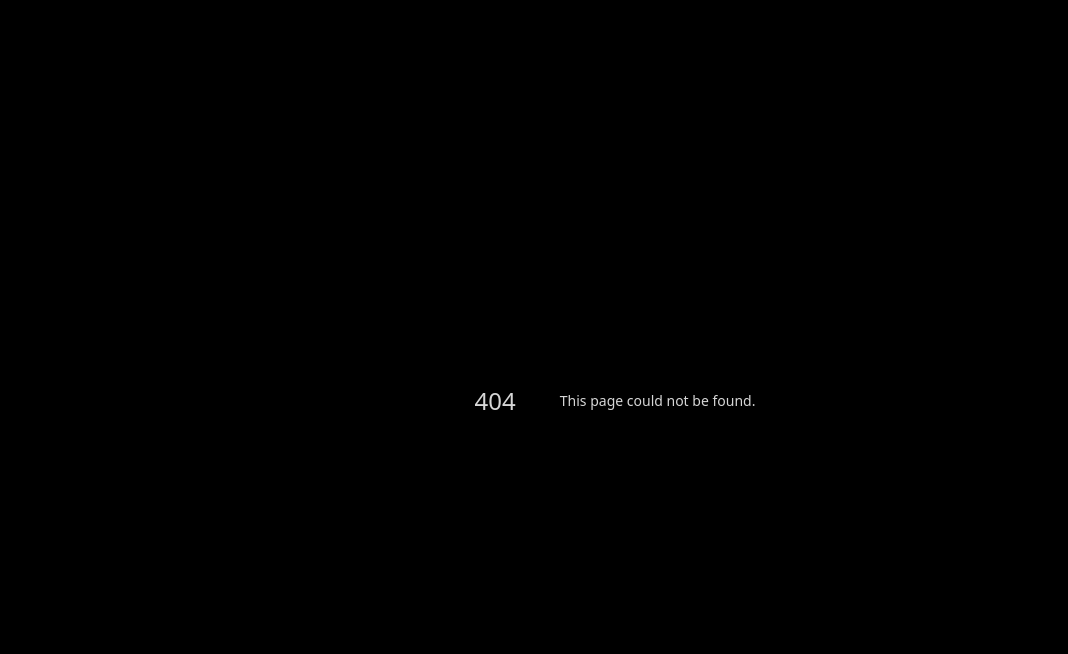
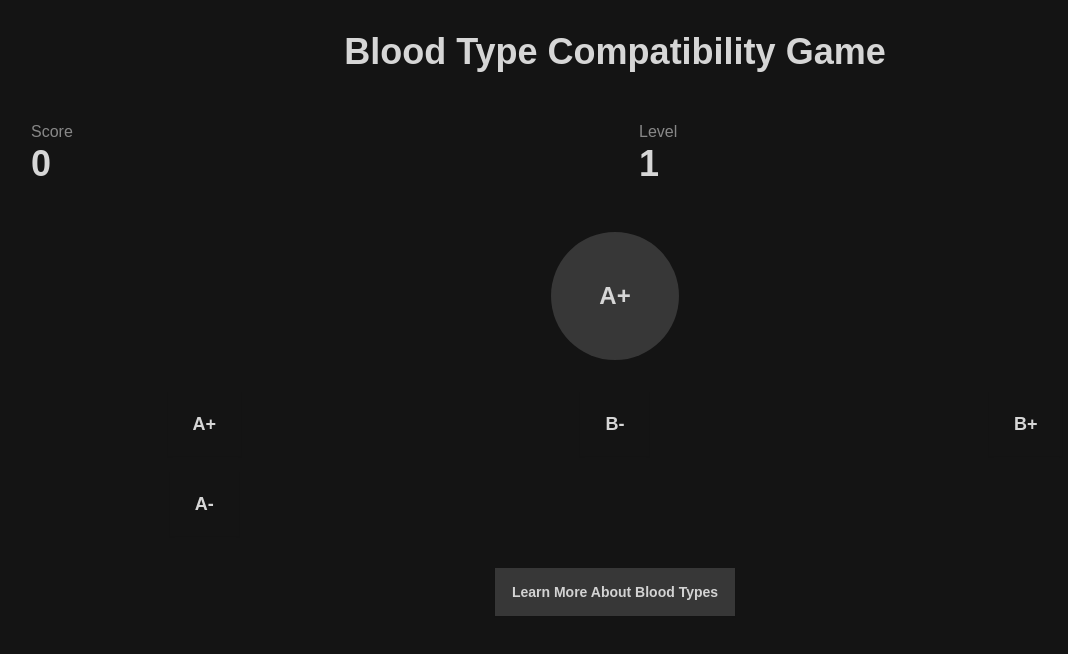
Before and after one commit to harryyking/HemoHeros, a Next.js app: page /game in a window 1280 px wide. Before the commit this address had no page. Shown: the top 654 px of the page, without its empty margins (25-1093 px from the left). Built offline with nearby package versions, Linux system fonts and the light colour scheme; a web font is replaced by a local one.

Commit message:
add game

```diff
--- /dev/null
+++ b/app/game/page.tsx
@@ -0,0 +1,128 @@
+"use client"
+
+import { useState, useEffect } from "react"
+import { motion, AnimatePresence } from "framer-motion"
+import { DndProvider } from "react-dnd"
+import { HTML5Backend } from "react-dnd-html5-backend"
+import BloodTypeDraggable from "@/components/BloodTypeDraggable"
+import BloodTypeDroppable from "@/components/BloodTypeDroppable"
+import ScoreBoard from "@/components/ScoreCard"
+import InfoModal from "@/components/InfoModal"
+
+const bloodTypes = ["A+", "A-", "B+", "B-", "AB+", "AB-", "O+", "O-"]
+
+const compatibilityMap: { [key: string]: string[] } = {
+  "A+": ["A+", "A-", "O+", "O-"],
+  "A-": ["A-", "O-"],
+  "B+": ["B+", "B-", "O+", "O-"],
+  "B-": ["B-", "O-"],
+  "AB+": ["A+", "A-", "B+", "B-", "AB+", "AB-", "O+", "O-"],
+  "AB-": ["A-", "B-", "AB-", "O-"],
+  "O+": ["O+", "O-"],
+  "O-": ["O-"],
+}
+
+export default function BloodTypeGame() {
+  const [score, setScore] = useState(0)
+  const [currentLevel, setCurrentLevel] = useState(1)
+  const [draggableTypes, setDraggableTypes] = useState<string[]>([])
+  const [droppableType, setDroppableType] = useState("")
+  const [showModal, setShowModal] = useState(false)
+
+  useEffect(() => {
+    startNewRound()
+  }, []) // Removed unnecessary dependency: currentLevel
+
+  const startNewRound = () => {
+    const recipient = bloodTypes[Math.floor(Math.random() * bloodTypes.length)]
+    setDroppableType(recipient)
+    const compatibleTypes = compatibilityMap[recipient]
+    const incompatibleTypes = bloodTypes.filter((type) => !compatibleTypes.includes(type))
+
+    let options: string[] = []
+    if (currentLevel === 1) {
+      options = [...compatibleTypes.slice(0, 2), ...incompatibleTypes.slice(0, 2)]
+    } else if (currentLevel === 2) {
+      options = [...compatibleTypes.slice(0, 3), ...incompatibleTypes.slice(0, 3)]
+    } else {
+      options = [...compatibleTypes, ...incompatibleTypes]
+    }
+
+    setDraggableTypes(shuffleArray(options.slice(0, 6)))
+  }
+
+  const shuffleArray = (array: string[]) => {
+    for (let i = array.length - 1; i > 0; i--) {
+      const j = Math.floor(Math.random() * (i + 1))
+      ;[array[i], array[j]] = [array[j], array[i]]
+    }
+    return array
+  }
+
+  const handleDrop = (item: { type: string }) => {
+    if (compatibilityMap[droppableType].includes(item.type)) {
+      setScore((prevScore) => prevScore + 10)
+      if (score + 10 >= currentLevel * 50 && currentLevel < 3) {
+        setCurrentLevel((prevLevel) => prevLevel + 1)
+      }
+    } else {
+      setScore((prevScore) => Math.max(0, prevScore - 5))
+    }
+    startNewRound()
+  }
+
+  return (
+    <DndProvider backend={HTML5Backend}>
+      <div className="min-h-screen bg-base-200 p-8">
+        <motion.h1
+          className="text-4xl font-bold text-center mb-8"
+          initial={{ opacity: 0, y: -50 }}
+          animate={{ opacity: 1, y: 0 }}
+          transition={{ duration: 0.5 }}
+        >
+          Blood Type Compatibility Game
+        </motion.h1>
+
+        <ScoreBoard score={score} level={currentLevel} />
+
+        <motion.div
+          className="flex justify-center mb-8"
+          initial={{ opacity: 0, scale: 0.8 }}
+          animate={{ opacity: 1, scale: 1 }}
+          transition={{ duration: 0.5 }}
+        >
+          <BloodTypeDroppable type={droppableType} onDrop={handleDrop} />
+        </motion.div>
+
+        <motion.div
+          className="grid grid-cols-3 gap-4 justify-items-center"
+          initial={{ opacity: 0, y: 50 }}
+          animate={{ opacity: 1, y: 0 }}
+          transition={{ duration: 0.5, delay: 0.2 }}
+        >
+          <AnimatePresence>
+            {draggableTypes.map((type, index) => (
+              <motion.div
+                key={type}
+                initial={{ opacity: 0, scale: 0.8 }}
+                animate={{ opacity: 1, scale: 1 }}
+                exit={{ opacity: 0, scale: 0.8 }}
+                transition={{ duration: 0.3, delay: index * 0.1 }}
+              >
+                <BloodTypeDraggable type={type} />
+              </motion.div>
+            ))}
+          </AnimatePresence>
+        </motion.div>
+
+        <div className="text-center mt-8">
+          <button className="btn btn-primary" onClick={() => setShowModal(true)}>
+            Learn More About Blood Types
+          </button>
+        </div>
+
+        <InfoModal isOpen={showModal} onClose={() => setShowModal(false)} />
+      </div>
+    </DndProvider>
+  )
+}
--- /dev/null
+++ b/components/BloodTypeDraggable.tsx
@@ -0,0 +1,32 @@
+"use client"
+import React, { useRef } from 'react';
+import { useDrag } from 'react-dnd'
+
+interface BloodTypeDraggableProps {
+  type: string
+}
+
+const BloodTypeDraggable: React.FC<BloodTypeDraggableProps> = ({ type }) => {
+  const ref = useRef<HTMLDivElement>(null)
+  const [{ isDragging }, drag] = useDrag(() => ({
+    type: 'blood',
+    item: { type },
+    collect: (monitor) => ({
+      isDragging: !!monitor.isDragging(),
+    }),
+  }))
+
+  drag(ref)
+
+  return (
+    <div
+      ref={ref}
+      className={`btn btn-lg ${isDragging ? 'opacity-50' : ''}`}
+      style={{ cursor: 'move' }}
+    >
+      {type}
+    </div>
+  )
+}
+
+export default BloodTypeDraggable
--- /dev/null
+++ b/components/BloodTypeDroppable.tsx
@@ -0,0 +1,34 @@
+"use client"
+import React, { useRef } from 'react';
+import { useDrop } from 'react-dnd'
+
+interface BloodTypeDroppableProps {
+  type: string
+  onDrop: (item: { type: string }) => void
+}
+
+const BloodTypeDroppable: React.FC<BloodTypeDroppableProps> = ({ type, onDrop }) => {
+  const ref = useRef<HTMLDivElement>(null)
+  const [{ isOver }, drop] = useDrop(() => ({
+    accept: 'blood',
+    drop: onDrop,
+    collect: (monitor) => ({
+      isOver: !!monitor.isOver(),
+    }),
+  }))
+
+  drop(ref)
+
+  return (
+    <div
+      ref={ref}
+      className={`w-32 h-32 rounded-full flex items-center justify-center text-2xl font-bold ${
+        isOver ? 'bg-primary' : 'bg-secondary'
+      }`}
+    >
+      {type}
+    </div>
+  )
+}
+
+export default BloodTypeDroppable
--- a/components/Hero.tsx
+++ b/components/Hero.tsx
@@ -9,7 +9,7 @@ const Hero = () => {
     <div className="hero min-h-screen">
   <div className="hero-content text-center">
     <div className="max-w-2xl space-y-10">
-      <h1 className="lg:text-5xl text-3xl font-bold">Become a Blood & Genotype Expert in Minutes!</h1>
+      <h1 className="lg:text-7xl text-4xl font-bold">Become a Blood & Genotype Expert in Minutes!</h1>
       <p>
       Engage with exciting challenges, match blood types, and explore genotypes in a way you've never experienced before.
       </p>
--- /dev/null
+++ b/components/InfoModal.tsx
@@ -0,0 +1,48 @@
+import { motion, AnimatePresence } from "framer-motion"
+import type React from "react" // Added import for React
+
+interface InfoModalProps {
+  isOpen: boolean
+  onClose: () => void
+}
+
+const InfoModal: React.FC<InfoModalProps> = ({ isOpen, onClose }) => {
+  return (
+    <AnimatePresence>
+      {isOpen && (
+        <motion.div
+          className="fixed inset-0 bg-black bg-opacity-50 flex items-center justify-center p-4"
+          initial={{ opacity: 0 }}
+          animate={{ opacity: 1 }}
+          exit={{ opacity: 0 }}
+        >
+          <motion.div
+            className="bg-white p-8 rounded-lg max-w-2xl w-full"
+            initial={{ scale: 0.9, opacity: 0 }}
+            animate={{ scale: 1, opacity: 1 }}
+            exit={{ scale: 0.9, opacity: 0 }}
+          >
+            <h2 className="text-2xl font-bold mb-4">Blood Type Compatibility</h2>
+            <p className="mb-4">
+              Blood type compatibility is crucial for safe blood transfusions. Here's a quick guide:
+            </p>
+            <ul className="list-disc list-inside mb-4">
+              <li>Type O- is the universal donor and can give to all blood types.</li>
+              <li>Type AB+ is the universal recipient and can receive from all blood types.</li>
+              <li>Rh-negative types can only receive Rh-negative blood.</li>
+              <li>Rh-positive types can receive both Rh-positive and Rh-negative blood.</li>
+            </ul>
+            <p className="mb-4">
+              Remember, in emergency situations, O- blood is often used when the recipient's blood type is unknown.
+            </p>
+            <button className="btn btn-primary" onClick={onClose}>
+              Close
+            </button>
+          </motion.div>
+        </motion.div>
+      )}
+    </AnimatePresence>
+  )
+}
+
+export default InfoModal
--- a/components/Nav.tsx
+++ b/components/Nav.tsx
@@ -3,7 +3,7 @@ import { BookOpen } from 'lucide-react'
 
 const Nav = () => {
   return (
-    <div className="navbar bg-base-200 max-w-2xl mx-auto rounded-md">
+    <div className="navbar bg-base-200 max-w-2xl mx-auto rounded-xl">
   <div className="navbar-start">
     <a href="" className='btn btn-ghost'>💉</a>
   </div>
--- /dev/null
+++ b/components/ScoreCard.tsx
@@ -0,0 +1,29 @@
+import { motion } from "framer-motion"
+import type React from "react" // Added import for React
+
+interface ScoreBoardProps {
+  score: number
+  level: number
+}
+
+const ScoreBoard: React.FC<ScoreBoardProps> = ({ score, level }) => {
+  return (
+    <motion.div
+      className="flex justify-between mb-8"
+      initial={{ opacity: 0, y: -20 }}
+      animate={{ opacity: 1, y: 0 }}
+      transition={{ duration: 0.5 }}
+    >
+      <div className="stat">
+        <div className="stat-title">Score</div>
+        <div className="stat-value">{score}</div>
+      </div>
+      <div className="stat">
+        <div className="stat-title">Level</div>
+        <div className="stat-value">{level}</div>
+      </div>
+    </motion.div>
+  )
+}
+
+export default ScoreBoard
--- a/package.json
+++ b/package.json
@@ -10,6 +10,7 @@
   },
   "dependencies": {
     "@prisma/client": "^6.3.0",
+    "framer-motion": "^12.0.6",
     "lucide-react": "^0.474.0",
     "next": "14.2.23",
     "next-auth": "^4.24.11",
@@ -17,6 +18,7 @@
     "react": "^18",
     "react-canvas-confetti": "^2.0.7",
     "react-dnd": "^16.0.1",
+    "react-dnd-html5-backend": "^16.0.1",
     "react-dom": "^18"
   },
   "devDependencies": {
```
Also changed, not shown: 1 other file (tests, documents, lock files or other folders).
